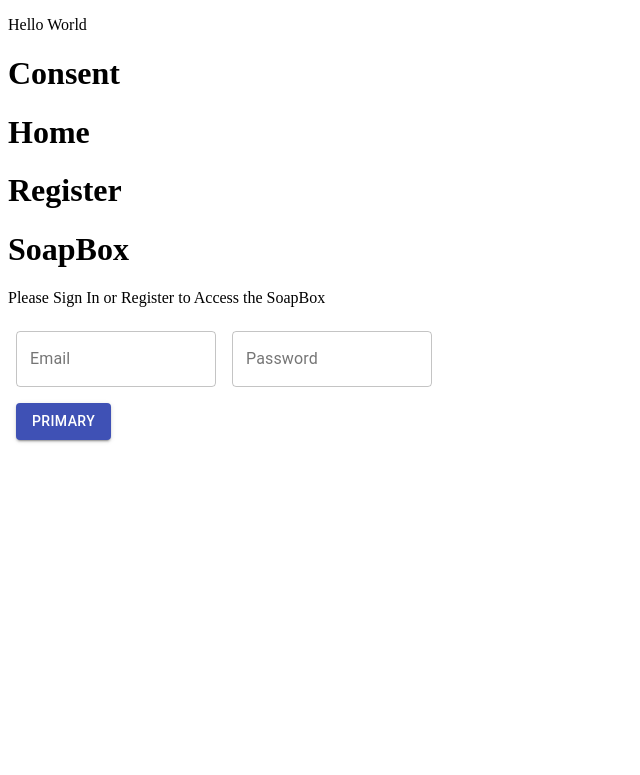
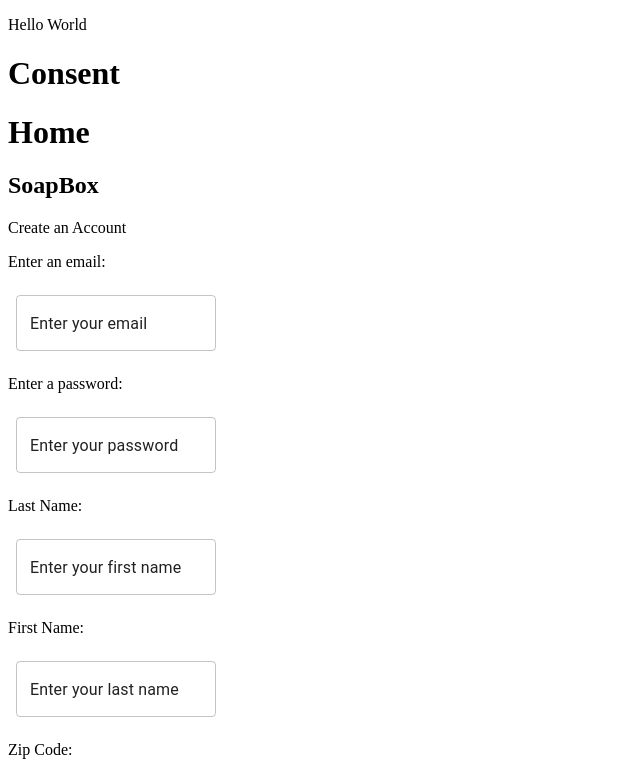
Before and after one commit to Chicago-Jr-Devs/Bootcamp_Capstone, a React (Create React App) app in the folder client/: page /register in a window 1280 px wide. Shown: the top 775 px of the page, without its empty margins (0-640 px from the left). Built offline with nearby package versions, Linux system fonts and the light colour scheme.

Commit message:
Adding the Register Page

```diff
--- /dev/null
+++ b/client/src/components/Register/Header.js
@@ -0,0 +1,10 @@
+import React from 'react';
+
+export function Header(props){
+    return (
+        <div>
+            <h2>SoapBox</h2>
+            <p>Create an Account</p>
+        </div>
+    )
+}
--- /dev/null
+++ b/client/src/components/Register/Input.js
@@ -0,0 +1,63 @@
+import React from 'react';
+import TextField from '@material-ui/core/TextField';
+import { makeStyles } from '@material-ui/core/styles';
+
+const useStyles = makeStyles((theme) => ({
+  root: {
+    '& .MuiTextField-root': {
+      margin: theme.spacing(1),
+      width: '25ch',
+    },
+  },
+}));
+
+export function Input(props) {
+  const classes = useStyles();
+
+  return (
+    <form className={classes.root} noValidate autoComplete="off">
+
+
+      <div>
+          <p>Enter an email:</p>
+        <TextField
+          required
+          id="outlined-required"
+          defaultValue="Enter your email"
+          variant="outlined"
+        />
+        <p>Enter a password:</p>
+        <TextField
+          required
+          id="outlined-required"
+          defaultValue="Enter your password"
+          variant="outlined"
+        />
+        <p>Last Name:</p>
+        <TextField
+          required
+          id="outlined-required"
+          defaultValue="Enter your first name"
+          variant="outlined"
+        />
+        <p>First Name:</p>
+        <TextField
+          required
+          id="outlined-required"
+          defaultValue="Enter your last name"
+          variant="outlined"
+        />
+        <p>Zip Code:</p>
+        <TextField
+          required
+          id="outlined-required"
+          label="Required"
+          defaultValue="Zip Code"
+          variant="outlined"
+        />
+
+
+      </div>
+    </form>
+  );
+}
--- /dev/null
+++ b/client/src/components/Register/RegisterBtn.js
@@ -0,0 +1,23 @@
+import React from "react";
+import { makeStyles } from "@material-ui/core/styles";
+import Button from "@material-ui/core/Button";
+
+const useStyles = makeStyles((theme) => ({
+  root: {
+    "& > *": {
+      margin: theme.spacing(1)
+    }
+  }
+}));
+
+export function RegisterBtn() {
+  const classes = useStyles();
+
+  return (
+    <div className={classes.root}>
+      <Button variant="contained" color="primary">
+        Create An Account
+      </Button>
+    </div>
+  );
+}
--- /dev/null
+++ b/client/src/components/Register/index.js
@@ -0,0 +1,3 @@
+export * from "./Header"
+export * from "./Input"
+export * from "./RegisterBtn"
--- a/client/src/pages/Register/index.js
+++ b/client/src/pages/Register/index.js
@@ -1,9 +1,15 @@
 import './Register.css';
+import { Header, Input, RegisterBtn } from "../../components/Register"
 
 export default function Register(){
     return (
+
         <div>
-            <h1>Register</h1>
-        </div>
+            <Header />
+            <Input />
+            <RegisterBtn />
+
+         </div>
+
     )
-}
+};
```
